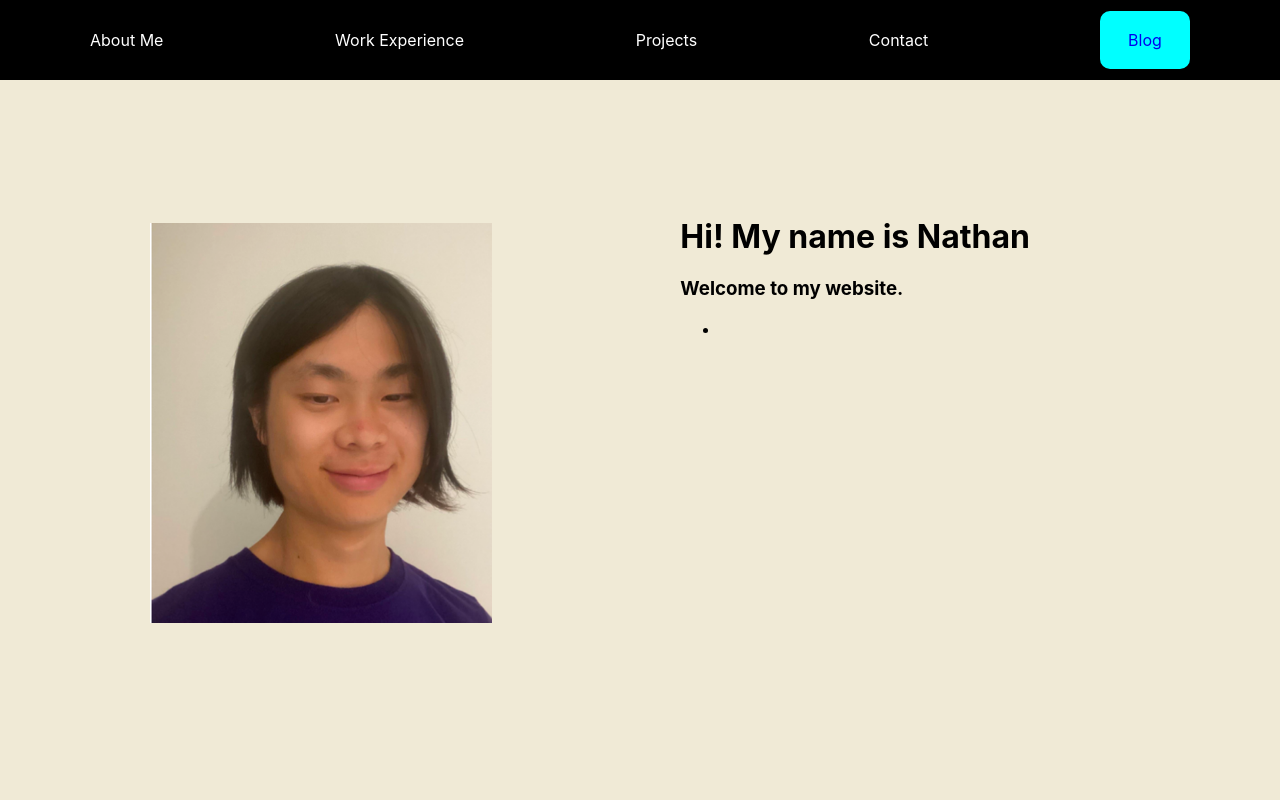
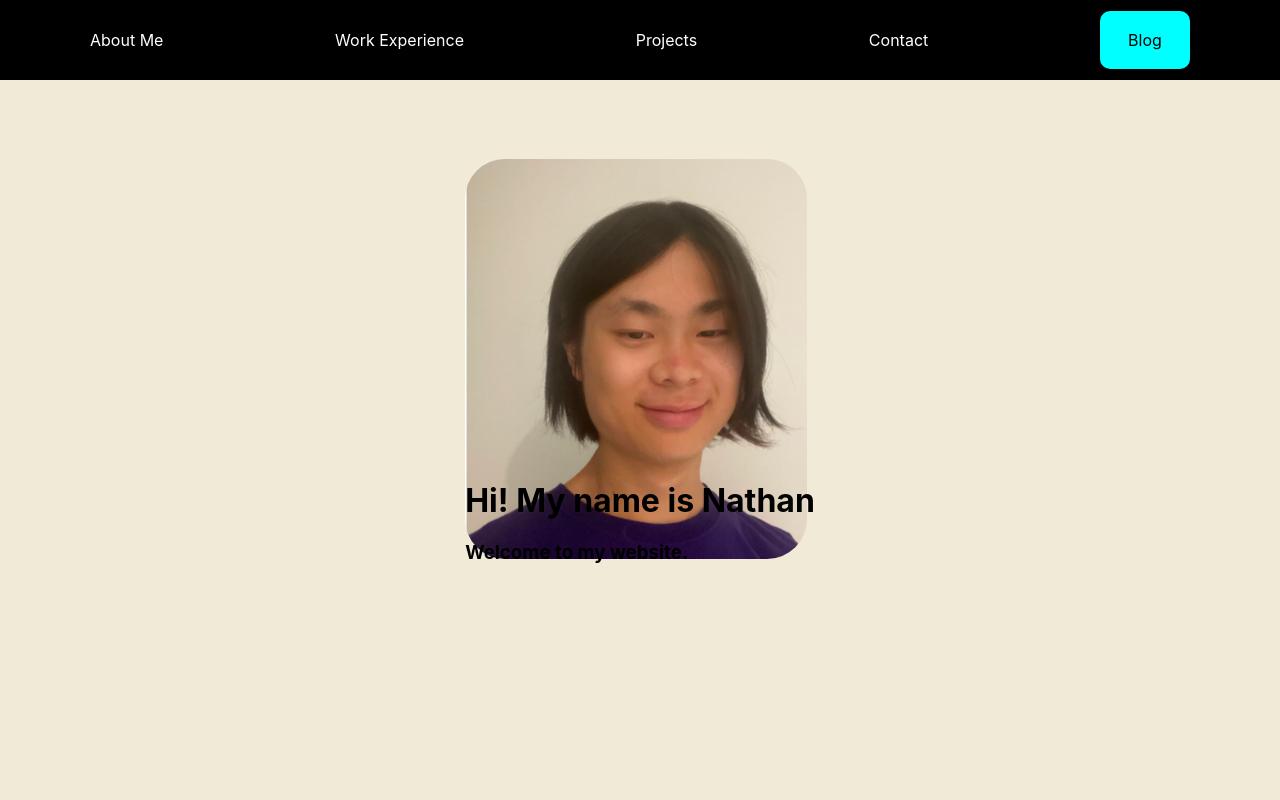
Before and after one commit to nathan-n-poon/website_proto, a React (Create React App) app: page / in a window 1280 px wide. Shown: the top 800 px of the page. Built offline with nearby package versions, Linux system fonts and the light colour scheme.

Commit message:
some variables and grid

```diff
--- a/package.json
+++ b/package.json
@@ -10,7 +10,7 @@
     "react-dom": "^18.2.0",
     "react-helmet": "^6.1.0",
     "react-router-dom": "^6.6.2",
-    "react-scripts": "5.0.1",
+    "react-scripts": "^5.0.1",
     "react-scroll": "^1.8.9",
     "styled-components": "^5.3.6",
     "web-vitals": "^2.1.4"
--- a/src/components/AboutMe/styles.css
+++ b/src/components/AboutMe/styles.css
@@ -1,23 +1,30 @@
+:root {
+    --img_height: 400px;
+}
+
 #AboutMeContainer {
     height: 100vh;
     width: 100vw;
-    justify-content: space-between;
-    margin: 0;
     background: #F0EAD6;
 
-    display: flex;
-    flex-direction: row;
+    display: grid;
+    grid-template-rows: repeat(2, auto);
+
+    justify-content: space-evenly;
     align-items: center;
 }
 
 #AboutMeContainer img {
-    height: 400px;
-    margin-top: 50px;
-    margin-left: 150px;
+    height: var(--img_height);
+    border-radius: 40px;
+
+    margin-top: 80px;
 }
 
 #description {
-    margin-top: -250px;
-    margin-right: 250px;
+    margin-top: -400px;
+}
 
+#description li {
+    list-style-type: none;
 }
--- a/src/components/Navbar/styles.css
+++ b/src/components/Navbar/styles.css
@@ -1,5 +1,10 @@
+:root {
+    --nav_height: 80px;
+    --highlight_border: 6px;
+}
+
 #Nav {
-    height: 80px;
+    height: var(--nav_height);
     width: 100%;
 
     position: fixed;
@@ -20,7 +25,7 @@
 }
 
 .hide {
-    top: -80px;
+    top: calc(-1*var(--nav_height));
 }
 
 #NavbarContainer {
@@ -58,30 +63,29 @@
     display: flex;
     align-items: center;
 
-    height: calc(100% - 3*2px);
+    height: calc(100% - var(--highlight_border));
     cursor: pointer;
+}
 
-    /*:hover, .active {*/
-    /*    border-bottom: 6px solid red;*/
-    /*}*/
+.NavLinks:hover, .active {
+    border-bottom: var(--highlight_border) solid red;
 }
 
 .NavBlog {
+    color: black;
     text-decoration: none;
     display: flex;
     align-items: center;
 
-    height: calc(80% - 3*2px);
+    height: calc(80% - var(--highlight_border));
     cursor: pointer;
 
     background: aqua;
     width: calc(max(100vw / 20, 90px));
     border-radius: 10px;
     justify-content: center;
+}
 
-    /*margin-right: -90px;*/
-
-    /*:hover, .active {*/
-    /*    color: blue;*/
-    /*}*/
+.NavBlog:hover, .active {
+    color: blue;
 }
```
Also changed, not shown: 1 other file (tests, documents, lock files or other folders).
